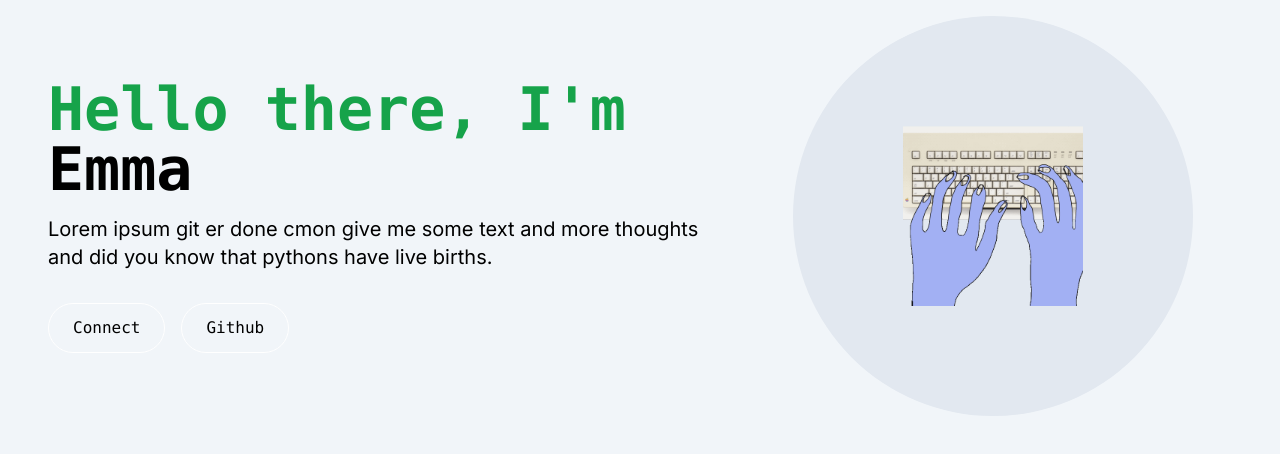
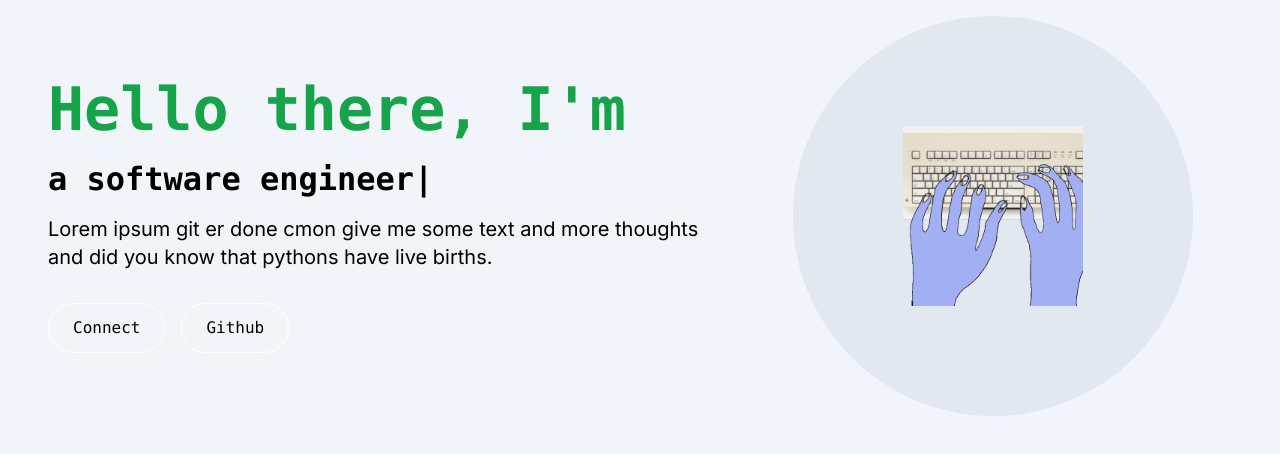
Before and after one commit to emmalgs/dev-portfolio, a Next.js app: page / in a window 1280 px wide. Shown: the top 454 px of the page. Built offline with nearby package versions, Linux system fonts and the light colour scheme.

Commit message:
add typing effect to title

```diff
--- a/src/app/components/HeroSection.tsx
+++ b/src/app/components/HeroSection.tsx
@@ -1,5 +1,7 @@
+"use client";
 import React from "react";
 import Image from "next/image";
+import { TypeAnimation } from "react-type-animation";
 
 export const HeroSection = () => {
   return (
@@ -9,7 +11,21 @@ export const HeroSection = () => {
           <span className="text-green-600">
             Hello there, I'm{" "}
           </span>
-          Emma
+          <br></br>
+          <TypeAnimation
+            sequence={[
+              'a web developer',
+              1000,
+              'a software engineer',
+              1000,
+              'Emma',
+              1000,
+            ]}
+            wrapper="span"
+            speed={20}
+            style={{ fontSize: "2rem", display: "inline-block" }}
+            repeat={Infinity}
+            />
         </h1>
         <p className="text-base sm:text-lg mb-6 lg:text-xl">Lorem ipsum git er done cmon give me some text and more thoughts and did you know that pythons have live births.</p>
         <div>
```
Also changed, not shown: package.json (+5 -4 lines), 1 other file (tests, documents, lock files or other folders).
